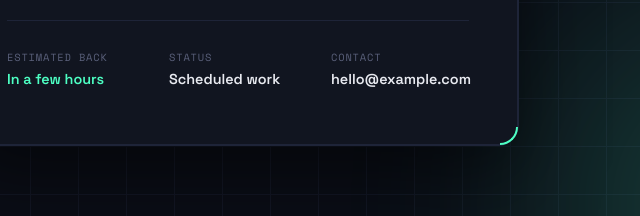
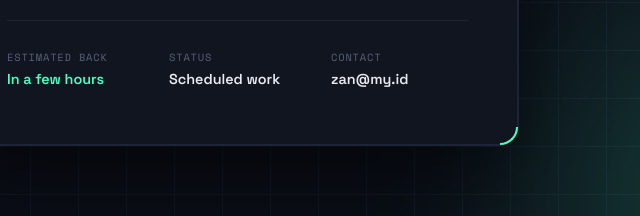
Before and after one commit to zannn15/Bio-Zan, a plain HTML site: page maintenance.html in a window 1280 px wide. Shown: the part 526-742 px from the top of the page, 402-1042 px from the left. Drawn offline with nearby package versions, Linux system fonts and the light colour scheme.

Commit message:
Update index.html

```diff
--- a/maintenance.html
+++ b/maintenance.html
@@ -258,7 +258,7 @@
         </div>
         <div class="meta-item">
           <div class="meta-label">Contact</div>
-          <div class="meta-value">hello@example.com</div>
+          <div class="meta-value">zan@my.id</div>
         </div>
       </div>
     </div>
```
